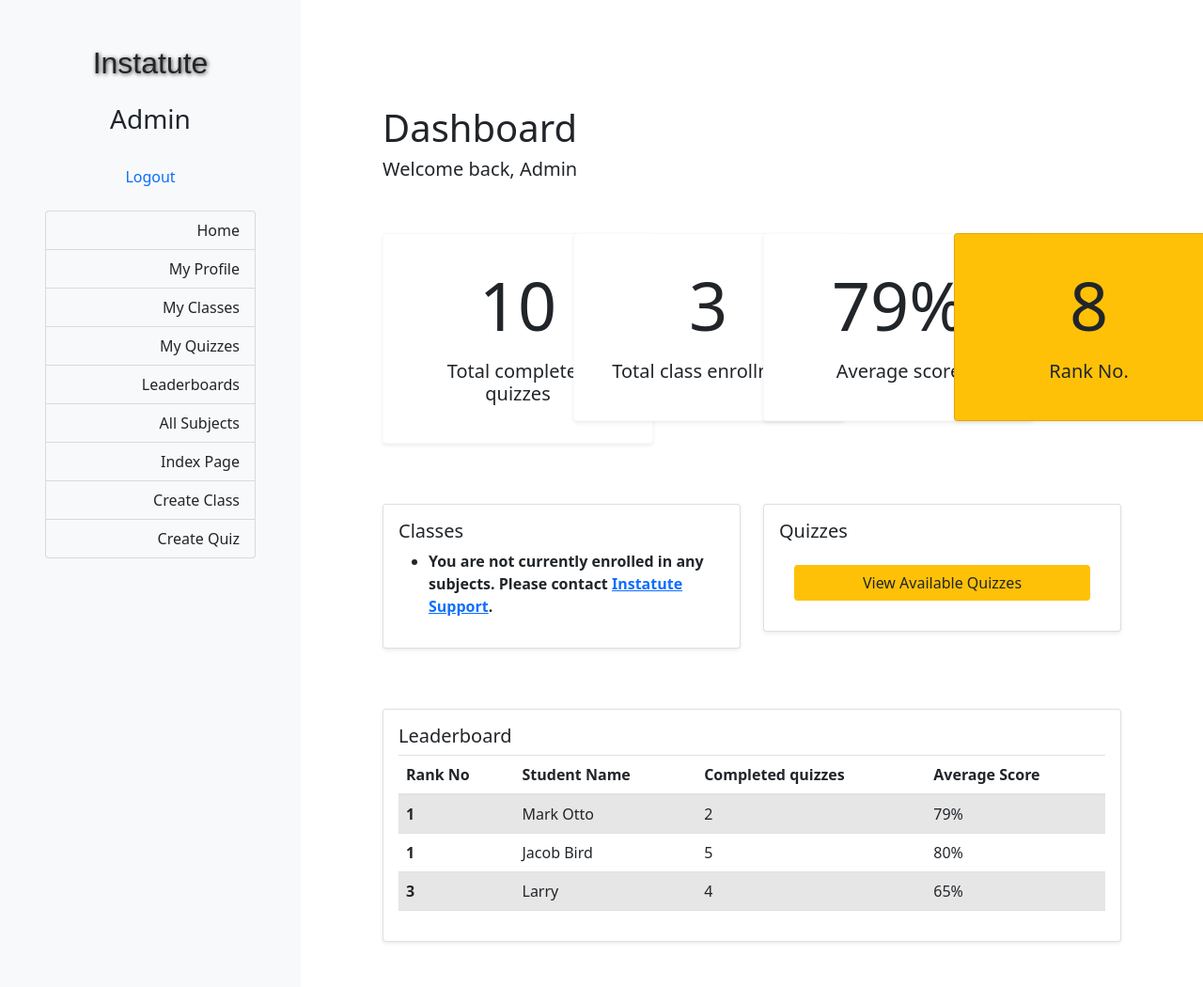
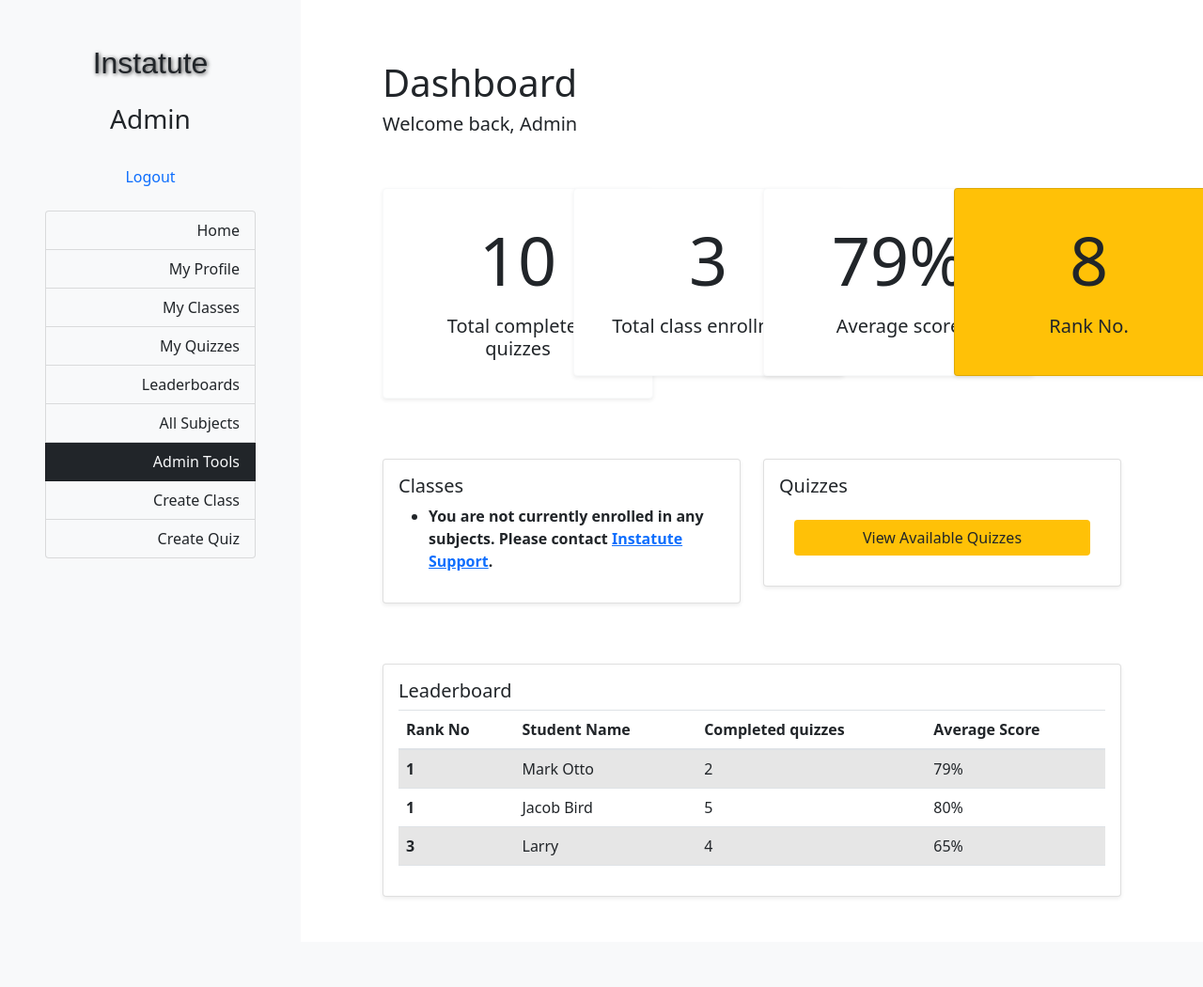
Before and after one commit to zyferion/cos60010, a Django app: page /home/ in a window 1280 px wide. Shown: the whole page at 94% size. After the commit the page ends 954 px from the top, so only its background shows below. Run offline with Django 4.2, Linux system fonts and the light colour scheme; a user stored in the database is signed in; data comes from the database, SQL or seed files in the repository; some libraries are stand-ins or nearby versions; some web fonts are replaced.

Commit message:
Minor menu updates

```diff
--- a/subjects/templates/subjects/home.html
+++ b/subjects/templates/subjects/home.html
@@ -8,7 +8,7 @@ Home
 {% block content %}
 
 <div class="col-12 col-md-12 p5">
-    <main class="mt-5 pt-3">
+    <main class="pt-3">
         <div class="container-fluid">
             <div class="row justify-content-between">
                 <div class="mb-5 ">
--- a/templates/base.html
+++ b/templates/base.html
@@ -82,9 +82,9 @@
                         <a href="{% url 'quiz:main-view' %}" class="list-group-item list-group-item-action text-end bg-light">My Quizzes</a>
                         <a href="#" class="list-group-item list-group-item-action text-end bg-light">Leaderboards</a>
                         <a href="{% url 'home' %}" class="list-group-item list-group-item-action text-end bg-light">All Subjects</a>
-                        <a href="{% url 'quiz:index' %}" class="list-group-item list-group-item-action text-end bg-light">Index Page</a>
                         <!-- Show admin-specific menu items -->
                         {% if user.is_superuser %}
+                        <span class="list-group-item text-end bg-dark text-light">Admin Tools</span>
                         <a href="#" class="list-group-item list-group-item-action text-end bg-light">Create Class</a>
                         <a href="#" class="list-group-item list-group-item-action text-end bg-light">Create Quiz</a>
                         {% endif %}
```
